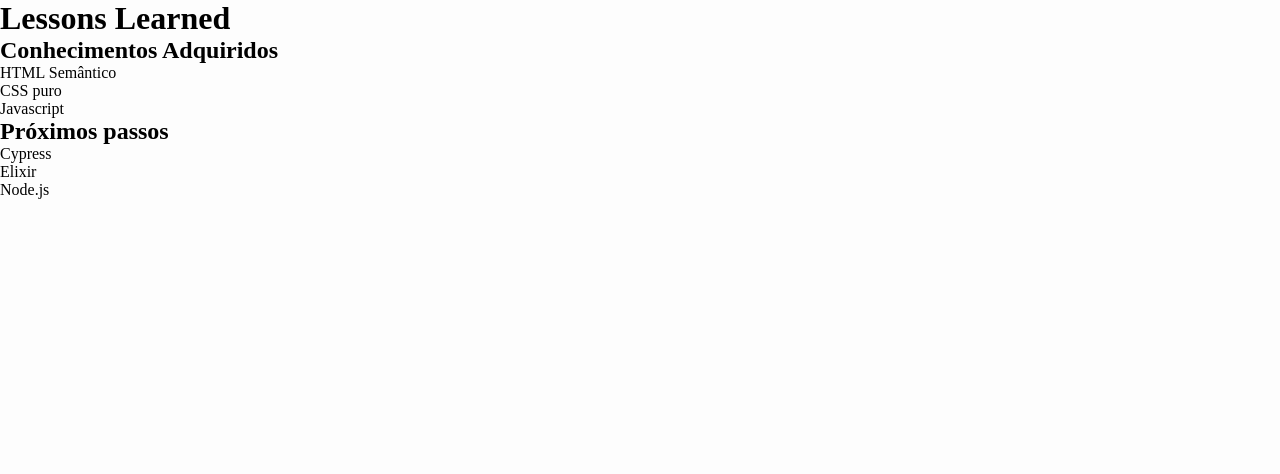
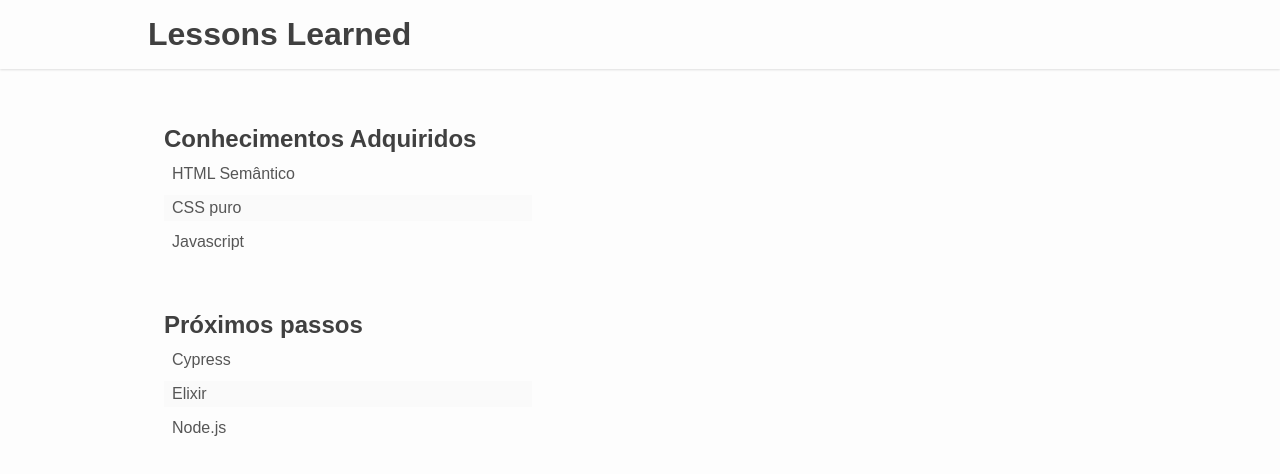
Before and after one commit to DN4Davi/Lessons-Learned, a website built with Vite: page index.html in a window 1280 px wide. Built offline with nearby package versions, Linux system fonts and the light colour scheme.

Commit message:
Add a basic style

```diff
--- a/cypress.config.js
+++ b/cypress.config.js
@@ -6,4 +6,5 @@ export default defineConfig({
       // implement node event listeners here
     },
   },
+  viewportWidth: 1280
 });
--- a/index.html
+++ b/index.html
@@ -7,9 +7,12 @@
   </head>
   <body>
     <header class="page-header">
+      <div class="container">
         <h1>Lessons Learned</h1>
+      </div>
     </header>
     <main>
+      <div class="container">
         <section aria-labelledby="learned-title">
           <h2 id="learned-title">Conhecimentos Adquiridos</h2>
           <ul id="learned">
@@ -26,6 +29,7 @@
             <li>Node.js</li>
           </ul>
         </section>
+      </div>
     </main>
     <script src="src/main.js" type="module"></script>
   </body>
--- a/src/style.css
+++ b/src/style.css
@@ -8,7 +8,55 @@ body {
   background: #fdfdfd;
 }
 
+.container {
+  max-width: 1024px;
+  margin: 0 auto;
+  padding: 0 20px;
+}
+
 .page-header {
   position: sticky;
   top: 0;
+  padding-top: 16px;
+  padding-bottom: 16px;
+  box-shadow: 0 1px 2px rgb(12 12 12 / 12%);
 }
+
+.page-header h1 {
+  font-family: Arial, Helvetica, sans-serif;
+  font-weight: 700;
+  color: #404040;
+}
+
+main {
+  padding-top: 40px;
+  padding-bottom: 40px;
+}
+
+section {
+  padding: 16px;
+  margin-bottom: 24px;
+  max-width: 400px;
+}
+
+h2 {
+  font-family: Arial, Helvetica, sans-serif;
+  color: #404040;
+  margin-bottom: 8px;
+}
+
+section ul {
+  display: grid;
+  gap: 8px;
+}
+
+li {
+  list-style: none;
+  padding: 4px 8px;
+  font-family: Arial, Helvetica, sans-serif;
+  color: #565656;
+}
+
+li:nth-child(2n) {
+  background: #fafafa;
+}
```
Also changed, not shown: cypress/e2e/spec.cy.js (+2 -2 lines). Lines whose indentation alone changed are shown as unchanged.
